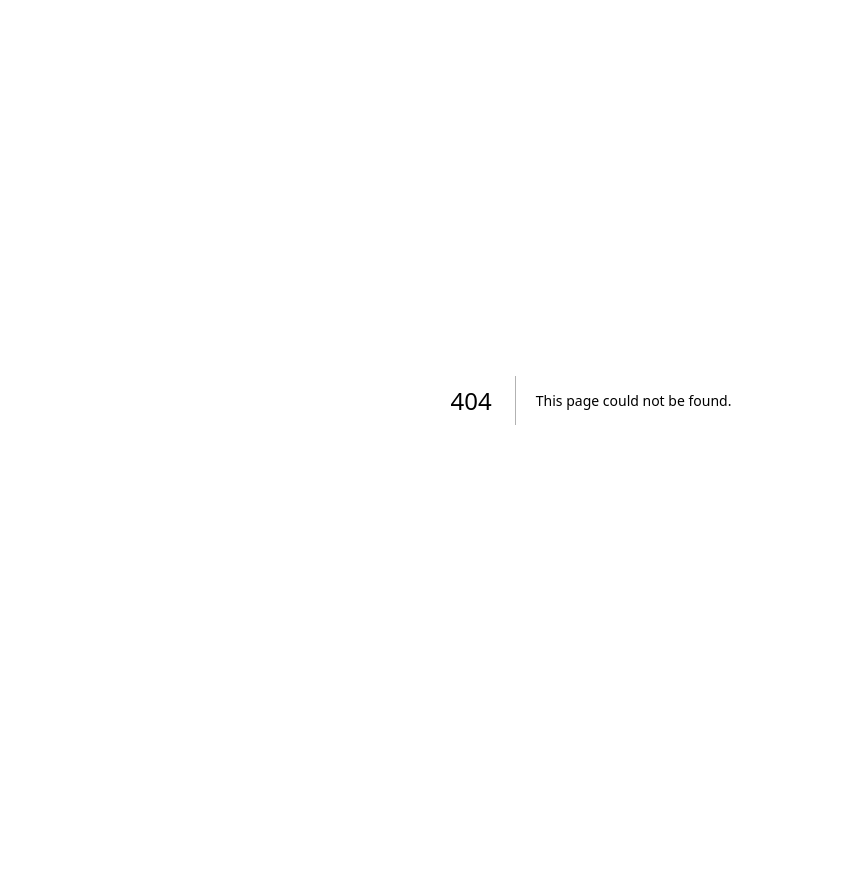
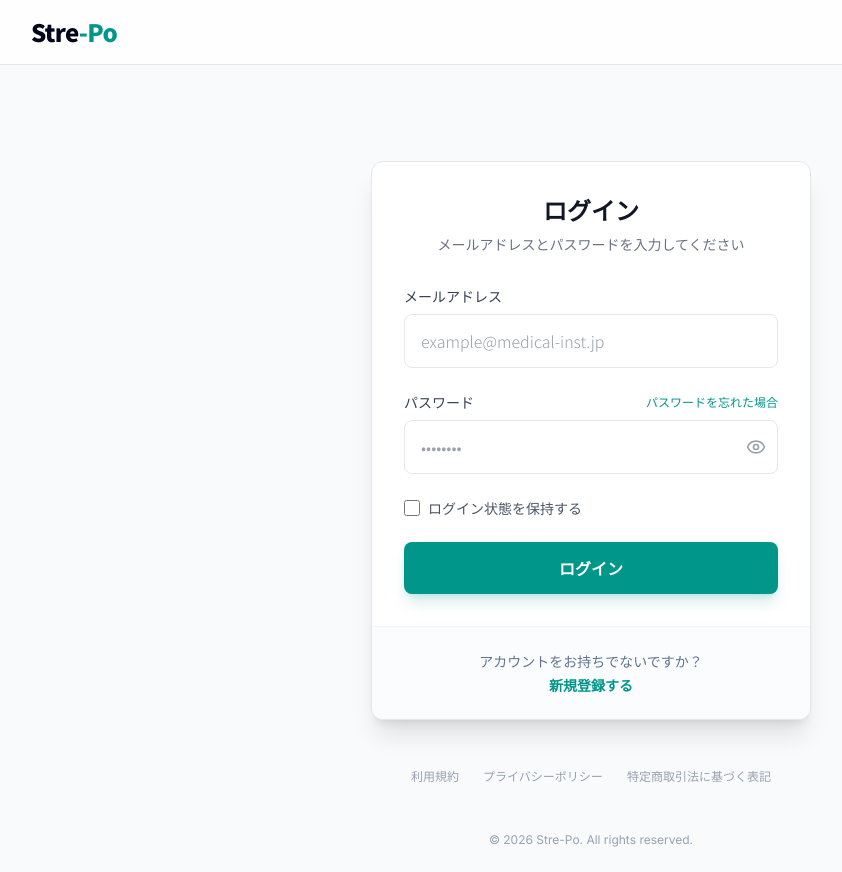
Before and after one commit to k-hori7/strepo, a Next.js app: page /login in a window 1280 px wide. Before the commit this address had no page. Shown: the whole page, without its empty margins (49-891 px from the left). Before the commit the page ends 800 px from the top, so only its background shows below. Built offline with nearby package versions, Linux system fonts and the light colour scheme.

Commit message:
login page

```diff
--- /dev/null
+++ b/src/app/login/page.tsx
@@ -0,0 +1,28 @@
+import { Logo } from "@/components/shared/Logo";
+import { LoginForm } from "@/components/features/LoginForm";
+
+import type { Metadata } from "next";
+
+export const metadata: Metadata = {
+  title: "ログイン | Stre-Po",
+  description:
+    "ストレポにログインして、ストレスチェックの実施・管理を行いましょう。",
+};
+
+export default function LoginPage() {
+  return (
+    <div className="min-h-dvh bg-slate-50 flex flex-col">
+      <header className="sticky top-0 z-50 backdrop-blur-md bg-white/80 border-b border-slate-200">
+        <div className="max-w-[1280px] mx-auto px-8 md:px-20">
+          <div className="flex items-center h-16">
+            <Logo />
+          </div>
+        </div>
+      </header>
+
+      <main className="flex-1 flex items-start justify-center pt-24 pb-6 px-6">
+        <LoginForm />
+      </main>
+    </div>
+  );
+}
--- /dev/null
+++ b/src/components/features/LoginForm.tsx
@@ -0,0 +1,158 @@
+"use client";
+
+import { useState } from "react";
+import Link from "next/link";
+import { Eye, EyeOff } from "lucide-react";
+
+type LoginFormProps = {
+  className?: string;
+};
+
+const inputBaseClass =
+  "w-full bg-white border border-gray-200 rounded-lg py-3.5 text-base text-slate-900 placeholder:text-gray-400 placeholder:font-light focus:outline-none focus:ring-2 focus:ring-teal-600 focus:border-transparent";
+
+export function LoginForm({ className }: LoginFormProps) {
+  const [showPassword, setShowPassword] = useState(false);
+
+  return (
+    <div className={`w-full max-w-[440px] flex flex-col gap-12 ${className ?? ""}`}>
+      {/* ログインカード */}
+      <div className="bg-white border border-gray-200 rounded-xl shadow-xl overflow-hidden">
+        <div className="p-8 flex flex-col gap-8">
+          {/* カードヘッダー */}
+          <div className="flex flex-col gap-2 items-center">
+            <h1 className="text-2xl font-bold text-gray-900 text-center">
+              ログイン
+            </h1>
+            <p className="text-sm font-light text-gray-500 text-center">
+              メールアドレスとパスワードを入力してください
+            </p>
+          </div>
+
+          {/* フォーム */}
+          <form className="flex flex-col gap-6" onSubmit={(e) => e.preventDefault()}>
+            {/* メールアドレス */}
+            <div className="flex flex-col gap-2">
+              <label
+                htmlFor="email"
+                className="text-sm font-medium text-gray-700"
+              >
+                メールアドレス
+              </label>
+              <input
+                id="email"
+                type="email"
+                autoComplete="email"
+                placeholder="example@medical-inst.jp"
+                className={`${inputBaseClass} px-4`}
+              />
+            </div>
+
+            {/* パスワード */}
+            <div className="flex flex-col gap-2">
+              <div className="flex items-center justify-between">
+                <label
+                  htmlFor="password"
+                  className="text-sm font-medium text-gray-700"
+                >
+                  パスワード
+                </label>
+                {/* TODO: パスワードリセットページのルートが決まったら Link に置き換える */}
+                <button
+                  type="button"
+                  className="text-xs font-medium text-teal-600 hover:text-teal-700"
+                >
+                  パスワードを忘れた場合
+                </button>
+              </div>
+              <div className="relative">
+                <input
+                  id="password"
+                  type={showPassword ? "text" : "password"}
+                  autoComplete="current-password"
+                  placeholder="••••••••"
+                  className={`${inputBaseClass} pl-4 pr-12`}
+                />
+                <button
+                  type="button"
+                  onClick={() => setShowPassword(!showPassword)}
+                  className="absolute right-3 top-1/2 -translate-y-1/2 text-gray-400 hover:text-gray-600"
+                  aria-label={showPassword ? "パスワードを隠す" : "パスワードを表示"}
+                >
+                  {showPassword ? (
+                    <EyeOff className="w-5 h-5" />
+                  ) : (
+                    <Eye className="w-5 h-5" />
+                  )}
+                </button>
+              </div>
+            </div>
+
+            {/* ログイン状態を保持する */}
+            <div className="flex items-center gap-2">
+              <input
+                id="remember"
+                type="checkbox"
+                className="w-4 h-4 rounded border-gray-300 text-teal-600 focus:ring-teal-600"
+              />
+              <label
+                htmlFor="remember"
+                className="text-sm font-light text-gray-600"
+              >
+                ログイン状態を保持する
+              </label>
+            </div>
+
+            {/* 送信ボタン */}
+            <button
+              type="submit"
+              className="w-full bg-teal-600 hover:bg-teal-700 text-white font-bold text-base rounded-lg py-3.5 shadow-[0_10px_15px_-3px_rgba(13,150,139,0.2),0_4px_6px_-4px_rgba(13,150,139,0.2)] transition-colors"
+            >
+              ログイン
+            </button>
+          </form>
+        </div>
+
+        {/* サインアップ誘導 */}
+        <div className="bg-slate-50/50 border-t border-slate-100 px-8 py-6 flex flex-col items-center gap-1">
+          <p className="text-sm font-light text-slate-500">
+            アカウントをお持ちでないですか？
+          </p>
+          <Link
+            href="/signup"
+            className="text-sm font-bold text-teal-600 hover:text-teal-700"
+          >
+            新規登録する
+          </Link>
+        </div>
+      </div>
+
+      {/* フッターリンク */}
+      <nav aria-label="フッター" className="flex items-center justify-center gap-6 flex-wrap">
+        <Link
+          href="/terms"
+          className="text-xs font-light text-gray-400 hover:text-gray-500"
+        >
+          利用規約
+        </Link>
+        <Link
+          href="/privacy"
+          className="text-xs font-light text-gray-400 hover:text-gray-500"
+        >
+          プライバシーポリシー
+        </Link>
+        <Link
+          href="/legal"
+          className="text-xs font-light text-gray-400 hover:text-gray-500"
+        >
+          特定商取引法に基づく表記
+        </Link>
+      </nav>
+
+      {/* コピーライト */}
+      <p className="text-xs text-gray-400 font-inter text-center">
+        © 2026 Stre-Po. All rights reserved.
+      </p>
+    </div>
+  );
+}
```
Also changed, not shown: 2 other files (tests, documents, lock files or other folders).
